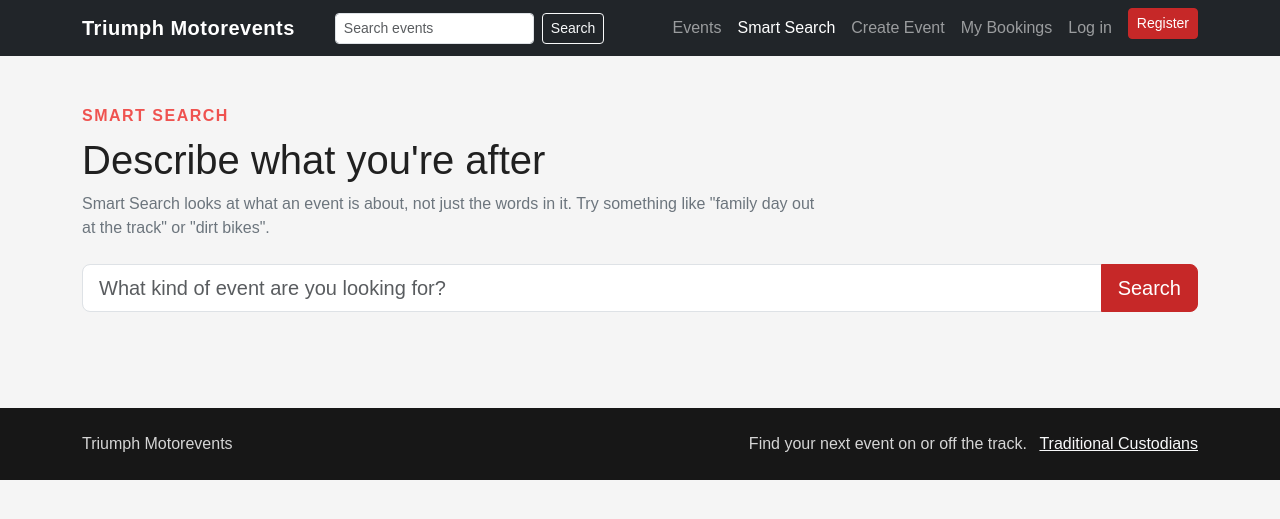
After one commit to jaygunz56/IAB207_Assessment_2-, a Flask app: page /smart-search in a window 1280 px wide. The commit adds this page. Shown: the top 519 px of the page. Run offline with Flask 3, Linux system fonts and the light colour scheme; data that the repository does not hold is empty; some libraries are stand-ins or nearby versions.

Commit message:
Add Smart Search page using semantic event ranking

```diff
--- a/website/ai_search.py
+++ b/website/ai_search.py
@@ -1,5 +1,3 @@
-from sentence_transformers import util
-
 MODEL_NAME = 'all-MiniLM-L6-v2'
 
 model = None
@@ -23,6 +21,8 @@ def rank_events(search, events):
     if not events:
         return []
 
+    from sentence_transformers import util
+
     model = get_model()
     search_embedding = model.encode(search, convert_to_tensor=True)
     event_embeddings = model.encode([event_text(e) for e in events], convert_to_tensor=True)
--- a/website/templates/base.html
+++ b/website/templates/base.html
@@ -45,6 +45,9 @@
 
                     <li class="nav-item">
                         <a class="nav-link {% if request.endpoint == 'main.index' %}active{% endif %}" href="{{ url_for('main.index') }}">Events</a>
+                    </li>
+                    <li class="nav-item">
+                        <a class="nav-link {% if request.endpoint == 'main.smart_search' %}active{% endif %}" href="{{ url_for('main.smart_search') }}">Smart Search</a>
                     </li>
                     <li class="nav-item">
                         <a class="nav-link {% if request.endpoint == 'event.create' %}active{% endif %}" href="{{ url_for('event.create') }}">Create Event</a>
--- a/website/templates/index.html
+++ b/website/templates/index.html
@@ -120,7 +120,10 @@
                 </div>
                 {% else %}
                     {% if search %}
-                        <p class="text-secondary">No events matched your search.</p>
+                        <p class="text-secondary">
+                            No events matched your search.
+                            <a href="{{ url_for('main.smart_search', q=search) }}">Try Smart Search</a> instead.
+                        </p>
                     {% else %}
                         <p class="text-secondary">No events to show here yet, check back soon.</p>
                     {% endif %}
--- /dev/null
+++ b/website/templates/smart-search.html
@@ -0,0 +1,122 @@
+{% extends "base.html" %}
+
+{% block title %}Smart Search | Triumph Motorevents{% endblock %}
+
+{% block content %}
+
+    <main class="py-5">
+
+        <div class="container">
+
+            <div class="form-page-heading mb-4">
+
+                <p class="hero-label mb-2">
+                    Smart Search
+                </p>
+
+                <h1>
+                    Describe what you're after
+                </h1>
+
+                <p class="text-secondary">
+                    Smart Search looks at what an event is about, not just the words in it. Try something
+                    like "family day out at the track" or "dirt bikes".
+                </p>
+
+            </div>
+
+
+            <form action="{{ url_for('main.smart_search') }}" method="get" class="mb-5">
+
+                <div class="input-group input-group-lg">
+
+                    <input
+                        type="search"
+                        class="form-control"
+                        id="smartSearch"
+                        name="q"
+                        value="{{ search }}"
+                        placeholder="What kind of event are you looking for?"
+                        aria-label="Smart Search"
+                        required
+                    >
+
+                    <button type="submit" class="btn btn-danger">
+                        Search
+                    </button>
+
+                </div>
+
+            </form>
+
+
+            {% if search %}
+
+                <div class="mb-4">
+                    <h2 class="mb-1">Best matches for "{{ search }}"</h2>
+                    <p class="text-secondary mb-0">
+                        Upcoming events, closest match first.
+                    </p>
+                </div>
+
+                {% if results %}
+                <div class="row row-cols-1 row-cols-md-2 row-cols-lg-3 g-4">
+
+                    {% for event, score in results %}
+                    <div class="col">
+                        <div class="card event-card h-100">
+
+                            <img
+                                src="{{ url_for('static', filename=event.image) }}"
+                                class="card-img-top event-image"
+                                alt="{{ event.title }}"
+                            >
+
+                            <div class="card-body d-flex flex-column">
+
+                                <div class="d-flex justify-content-between align-items-start mb-2">
+                                    <span class="event-category">{{ event.category.name }}</span>
+                                    {% if event.status == 'Open' %}
+                                        <span class="badge text-bg-success">Open</span>
+                                    {% elif event.status == 'Sold Out' %}
+                                        <span class="badge text-bg-danger">Sold Out</span>
+                                    {% elif event.status == 'Cancelled' %}
+                                        <span class="badge text-bg-warning">Cancelled</span>
+                                    {% else %}
+                                        <span class="badge text-bg-secondary">Inactive</span>
+                                    {% endif %}
+                                </div>
+
+                                <h3 class="card-title h5">{{ event.title }}</h3>
+
+                                <p class="card-text text-secondary">{{ event.venue.name }}</p>
+
+                                <p class="card-text">
+                                    <strong>{{ event.date | nicedate }}</strong><br>
+                                    {{ event.start_time | nicetime }} – {{ event.end_time | nicetime }}
+                                </p>
+
+                                <p class="card-text">
+                                    {{ event.description | truncate(110) }}
+                                </p>
+
+                                <a href="{{ url_for('event.show', id=event.id) }}" class="btn btn-dark mt-auto">View Event</a>
+
+                            </div>
+
+                        </div>
+                    </div>
+                    {% endfor %}
+
+                </div>
+                {% else %}
+                    <p class="text-secondary">There aren't any upcoming events to search yet.</p>
+                {% endif %}
+
+            {% endif %}
+
+        </div>
+
+    </main>
+
+{% endblock %}
--- a/website/views.py
+++ b/website/views.py
@@ -2,6 +2,7 @@ from datetime import date
 from flask import Blueprint, render_template, request, redirect, url_for, abort
 from flask_login import login_required, current_user
 from .models import Event, Category, Booking
+from .ai_search import rank_events
 from . import db
 
 mainbp = Blueprint('main', __name__)
@@ -38,6 +39,18 @@ def search():
     return render_template('index.html', events=events, categories=categories, search=search)
 
 
+@mainbp.route('/smart-search')
+def smart_search():
+    search = request.args.get('q', '').strip()
+    results = []
+
+    if search:
+        upcoming = Event.query.filter(Event.date >= date.today()).all()
+        results = rank_events(search, upcoming)
+
+    return render_template('smart-search.html', search=search, results=results)
+
+
 @mainbp.route('/traditional-custodians')
 def custodians():
     return render_template('traditional-custodians.html')
```
